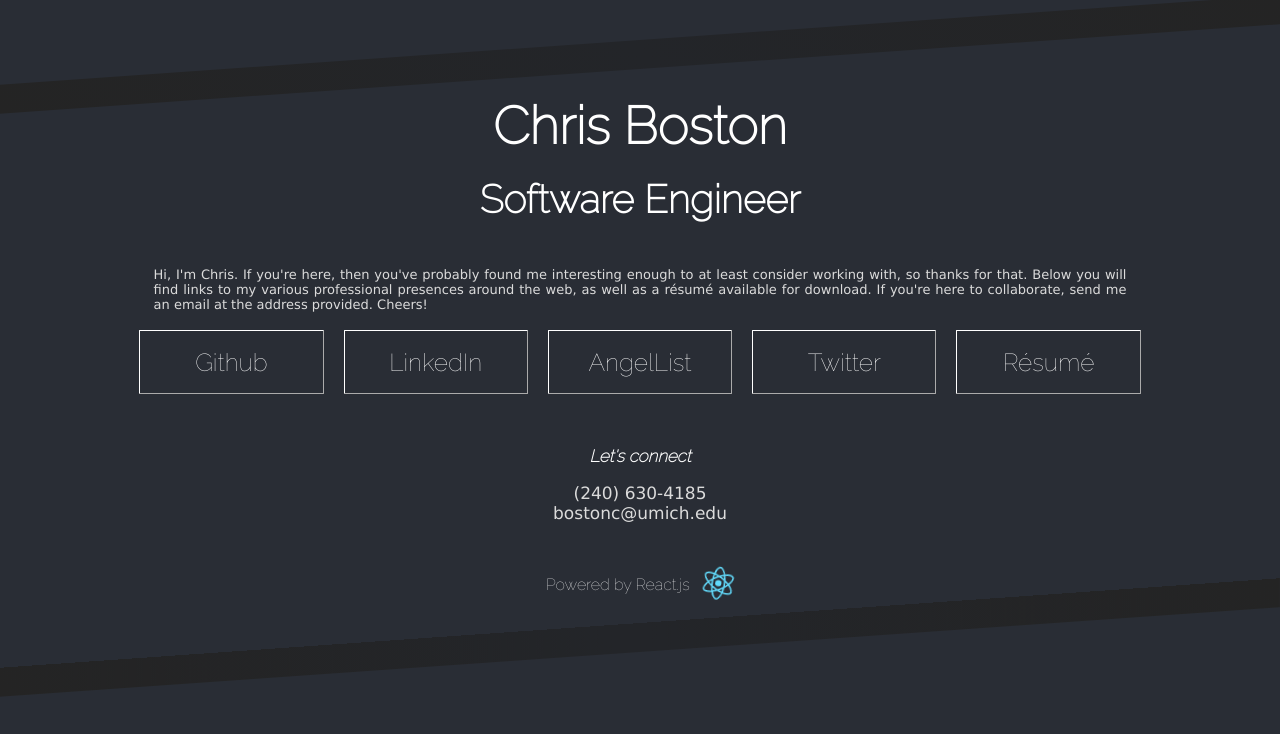
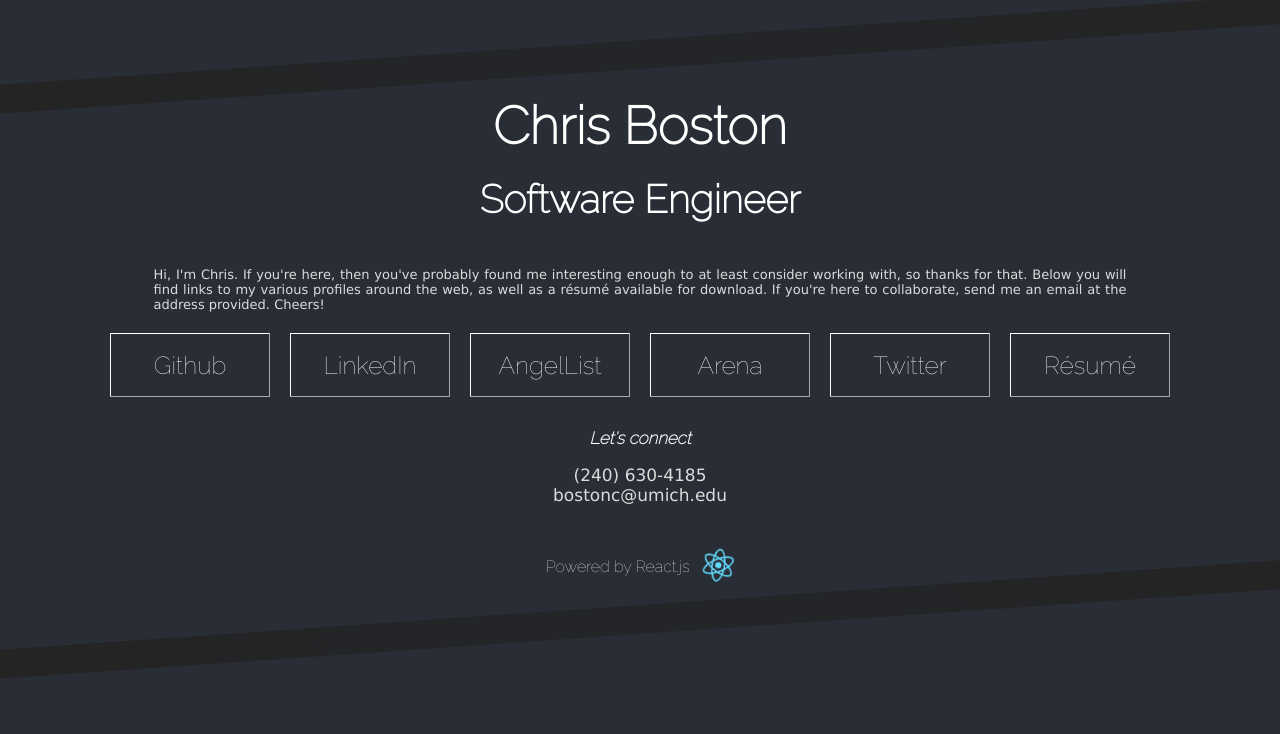
Before and after one commit to bostonc/personal_website, a React (Create React App) app: page / in a window 1280 px wide. Shown: the top 734 px of the page. Built offline with nearby package versions, Linux system fonts and the light colour scheme.

Commit message:
fixed equal row length bug on link box

```diff
--- a/src/App.css
+++ b/src/App.css
@@ -78,6 +78,24 @@
   padding-right: max(10vw, 2px);
   padding-bottom: 3vh;
 
+  /*
+  display: flex;
+  flex-direction: column;
+  align-content: flex-start;
+  flex-wrap: wrap;
+  height: calc(400px - 80vw/2);
+  min-height: 100px;*/
+}
+
+.ButtonFrame {
+  width: clamp(100px, 20vmin, 200px);
+  height: min(8vh, 13px + 7vmin);
+  padding-top: 20px;
+}
+
+.ButtonFrame a {
+  width: inherit;
+  height: inherit;
 }
 
 .NavButton {
@@ -94,16 +112,14 @@
   margin-right: 10px;
   margin-top: 5px;
   margin-bottom: 5px;
-  padding: 0;
   position: relative;
-  width: clamp(100px, 18%, 200px);
-  height: min(8vh, 13px + 7vmin);
+  width: inherit;
+  height: inherit;
   transition: 1s ease-in-out;
 }
 
 .NavButton:hover {
   background-color: #121418;
-
 }
 
 .ButtonText {
@@ -164,8 +180,25 @@
   transform: skewY(6deg);
 }
 
+@media screen
+  and (min-width: 1250px) {
+  .NavBar {
+    padding: 3px;
+  }
+}
+
+@media screen
+  and (min-width: 1000px)
+  and (max-width: 1249px) {
+  .NavBar {
+    padding-left: 18vw;
+    padding-right: 18vw;
+  }
+}
+
 /* Mobile Formatting */
-@media screen and (max-width: 412px) {
+@media screen
+  and (max-width: 412px) {
   .AboutMe {
     padding-left: 2vw;
     padding-right: 2vw;
--- a/src/App.js
+++ b/src/App.js
@@ -34,7 +34,7 @@
       <div className="AboutMe">
         <p>
           {`
-            Hi, I'm Chris. If you're here, then you've probably found me interesting enough to at least consider working with, so thanks for that. Below you will find links to my various professional presences around the web, as well as a résumé available for download. If you're here to collaborate, send me an email at the address provided. Cheers!
+            Hi, I'm Chris. If you're here, then you've probably found me interesting enough to at least consider working with, so thanks for that. Below you will find links to my various profiles around the web, as well as a résumé available for download. If you're here to collaborate, send me an email at the address provided. Cheers!
           `}
         </p>
       </div>
@@ -77,6 +77,7 @@
         <NavButton text="Github" link="https://github.com/bostonc"/>
         <NavButton text="LinkedIn" link="https://www.linkedin.com/in/bostonchrisb/"/>
         <NavButton text="AngelList" link="https://angel.co/bostonchrisb"/>
+        <NavButton text="Arena" link="https://app.arena.run/hub/arena/profile-v2/chrisboston/"/>
         <NavButton text="Twitter" link="https://twitter.com/bostonc322"/>
         <NavButton text="Résumé" link="./Chris_Boston_Full_Stack_Resume.pdf" download="Chris_Boston_Resume.pdf"/>
       </div>
@@ -87,7 +88,7 @@
 class NavButton extends Component {
   render() {
     return (
-      <span>
+      <span className="ButtonFrame">
         <a
           href={this.props.link}
           rel="noreferrer"
```
